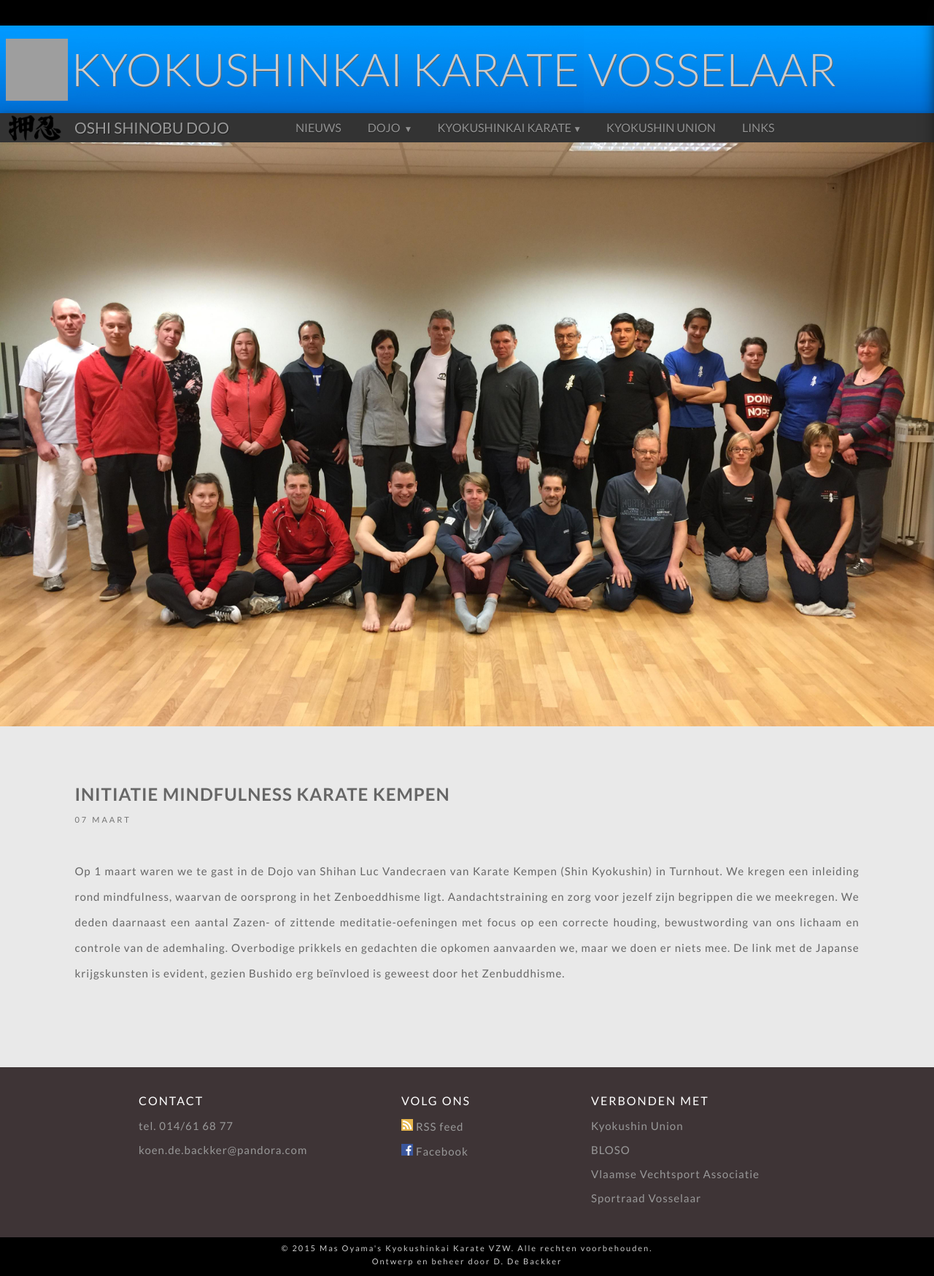
After one commit to DriesDeBackker/Karatesite, a Flask app: page /nieuws/initiatie_mindfulness_karate_kempen in a window 1280 px wide. The commit adds this page. Shown: the whole page at 73% size. Run offline with Flask 2, Linux system fonts and the light colour scheme; some libraries are stand-ins or nearby versions; grey boxes are pictures that could not be loaded.

Commit message:
mindfulness nieuws update

```diff
--- /dev/null
+++ b/templates/nieuws/initiatie_mindfulness_karate_kempen.html
@@ -0,0 +1,22 @@
+{% extends "layout.html" %}
+{% block content %}
+<div class = "nieuwsbanner">
+    <img class="nieuwsbannerfoto" src="{{ url_for('static', filename='nieuws/initiatie_mindfulness_karate_kempen.jpg') }}" width="100%" alt=""/>
+</div>
+<div class="content-box first-content-box post1">
+    <div class = "text-box first-text-box">
+        <div class="h6 post2">Initiatie Mindfulness Karate Kempen</div>
+        <div class = "nieuwsd post2">07 MAART</div>
+        <br>
+        <div class="p post2">
+            Op 1 maart waren we te gast in de Dojo van Shihan Luc Vandecraen van Karate Kempen (Shin Kyokushin) in Turnhout.
+            We kregen een inleiding rond mindfulness, waarvan de oorsprong in het Zenboeddhisme ligt.
+            Aandachtstraining en zorg voor jezelf zijn begrippen die we meekregen.
+            We deden daarnaast een aantal Zazen- of zittende meditatie-oefeningen met focus op een correcte houding, bewustwording van ons lichaam en controle van de ademhaling.
+            Overbodige prikkels en gedachten die opkomen aanvaarden we, maar we doen er niets mee.
+            De link met de Japanse krijgskunsten is evident, gezien Bushido erg beïnvloed is geweest door het Zenbuddhisme.
+            <br><br>
+        </div>
+    </div>
+</div>
+{% endblock %}
```
Also changed, not shown: templates/index.html (+10 -10 lines), templates/nieuws.html (+10 -0 lines), static/nieuws/initiatie_mindfulness_karate_kempen.jpg (added).
